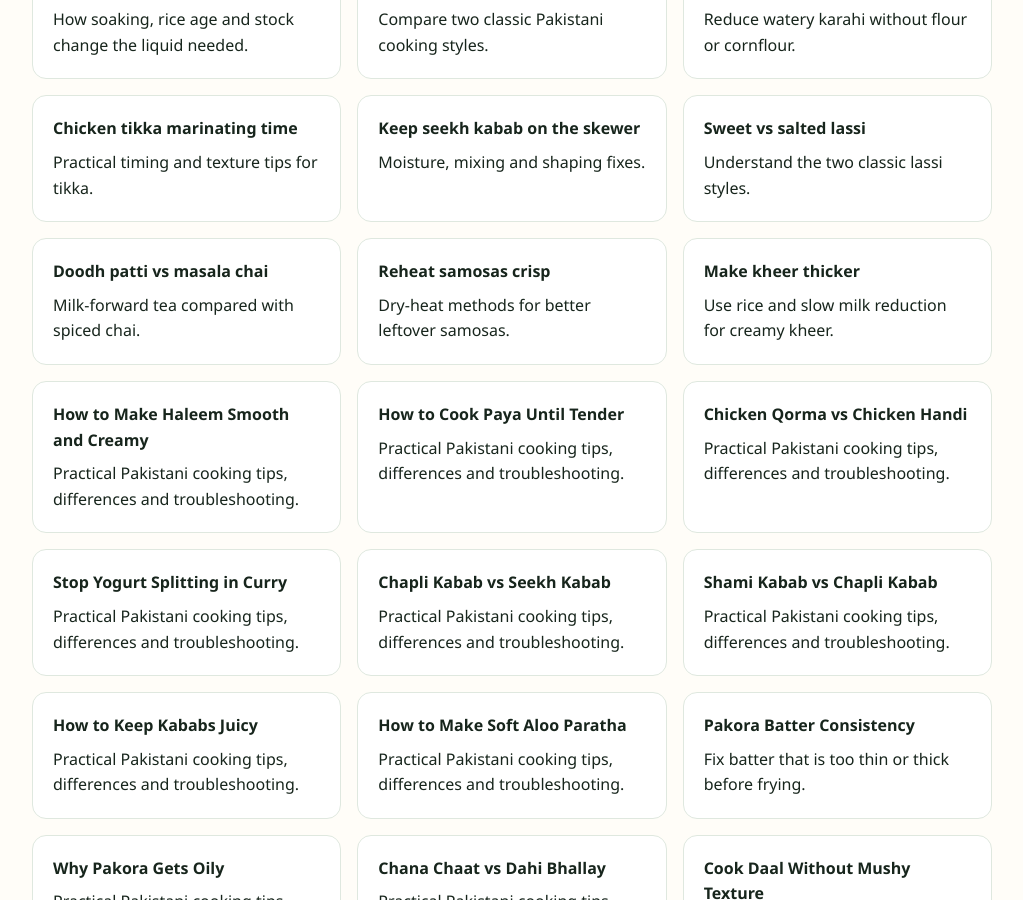
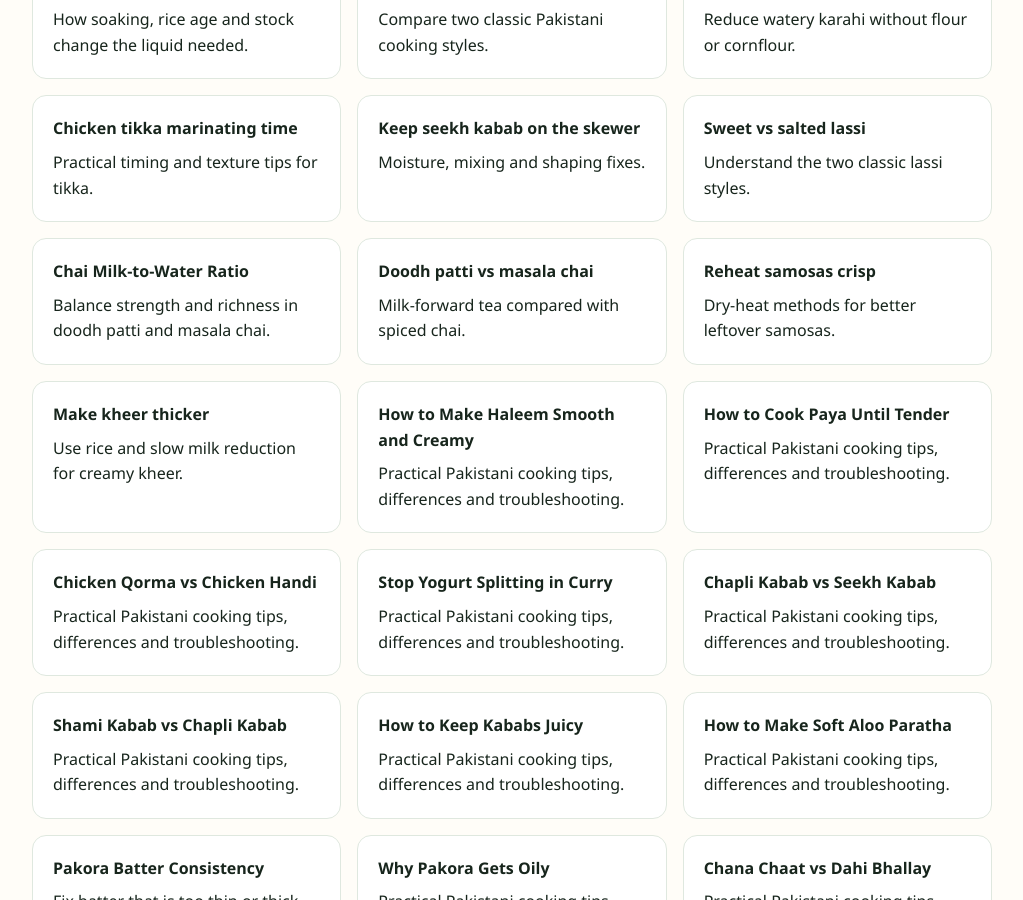
Before and after one commit to manazarali01-hub/pakistan-food, a Jekyll site: the page guides/index.html, which Jekyll copies as it is, in a window 1280 px wide and 900 px high, scrolled down 1184 px. Shown: the whole window, without its empty margins (128-1151 px from the left). Built offline with Jekyll 4.4.1, drawn with Linux system fonts in a browser that asks for light colours.

Commit message:
Add chai ratio guide to drinks cluster

```diff
--- a/guides/index.html
+++ b/guides/index.html
@@ -20,6 +20,7 @@
 <a class="card" href="how-long-to-marinate-chicken-tikka.html"><strong>Chicken tikka marinating time</strong><span>Practical timing and texture tips for tikka.</span></a>
 <a class="card" href="seekh-kabab-not-sticking.html"><strong>Keep seekh kabab on the skewer</strong><span>Moisture, mixing and shaping fixes.</span></a>
 <a class="card" href="sweet-vs-salted-lassi.html"><strong>Sweet vs salted lassi</strong><span>Understand the two classic lassi styles.</span></a>
+<a class="card" href="chai-milk-water-ratio.html"><strong>Chai Milk-to-Water Ratio</strong><span>Balance strength and richness in doodh patti and masala chai.</span></a>
 <a class="card" href="doodh-patti-vs-masala-chai.html"><strong>Doodh patti vs masala chai</strong><span>Milk-forward tea compared with spiced chai.</span></a>
 <a class="card" href="how-to-reheat-samosas.html"><strong>Reheat samosas crisp</strong><span>Dry-heat methods for better leftover samosas.</span></a>
 <a class="card" href="how-to-make-kheer-thicker.html"><strong>Make kheer thicker</strong><span>Use rice and slow milk reduction for creamy kheer.</span></a>
```
